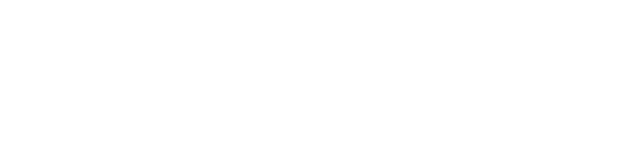
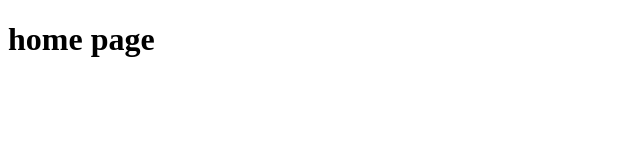
Before and after one commit to Raghu-KV/2nd-yr-project, a plain HTML site: page index.html in a window 1280 px wide. Shown: the whole page, without its empty margins (0-640 px from the left). Drawn offline with Linux system fonts and the light colour scheme.

Commit message:
home page changes

```diff
--- a/index.html
+++ b/index.html
@@ -5,5 +5,7 @@
     <meta name="viewport" content="width=device-width, initial-scale=1.0" />
     <title>Project Title</title>
   </head>
-  <body></body>
+  <body>
+    <h1>home page</h1>
+  </body>
 </html>
```
